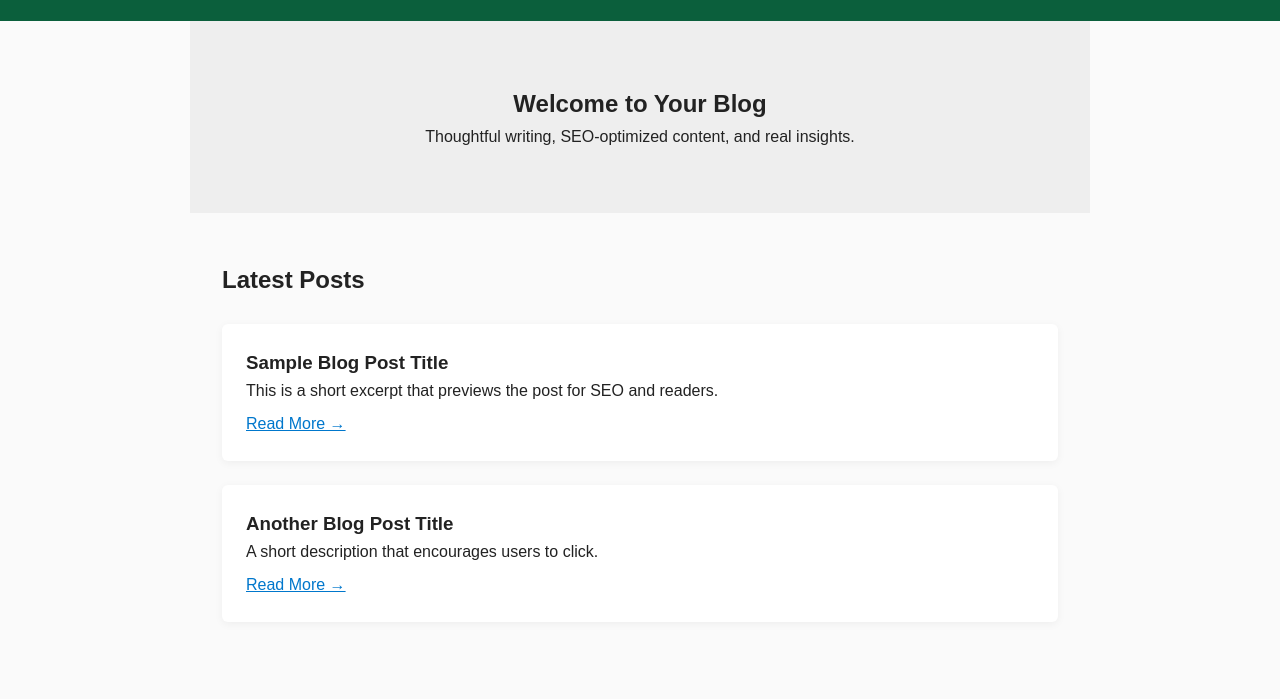
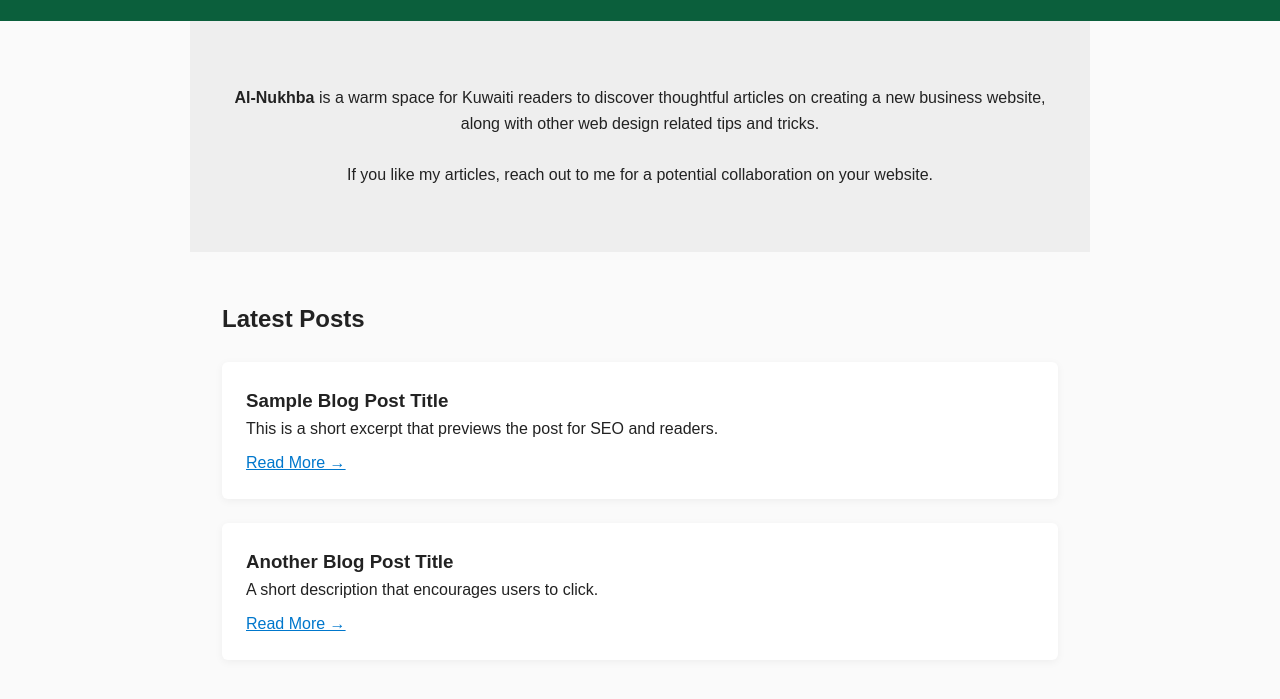
Before and after one commit to Tttt15676/Scrapi-Portfolio-Project-1, a plain HTML site: page index.html in a window 1280 px wide. Shown: the part 101-800 px from the top of the page. Drawn offline with Linux system fonts and the light colour scheme.

Commit message:
Update index.html

```diff
--- a/index.html
+++ b/index.html
@@ -34,10 +34,18 @@
 
 
   <!-- Hero -->
-  <section class="hero">
-    <h2>Welcome to Your Blog</h2>
-    <p>Thoughtful writing, SEO-optimized content, and real insights.</p>
-  </section>
+ <section class="hero">
+  <div class="hero-container">
+    <p class="hero-text">
+      <strong>Al-Nukhba</strong> is a warm space for Kuwaiti readers to discover thoughtful
+      articles on creating a new business website, along with other web design related
+      tips and tricks.
+      <br><br>
+      If you like my articles, reach out to me for a potential collaboration on your website.
+    </p>
+  </div>
+</section>
+
 
   <!-- Blog Preview -->
   <section class="blog-preview">
```
